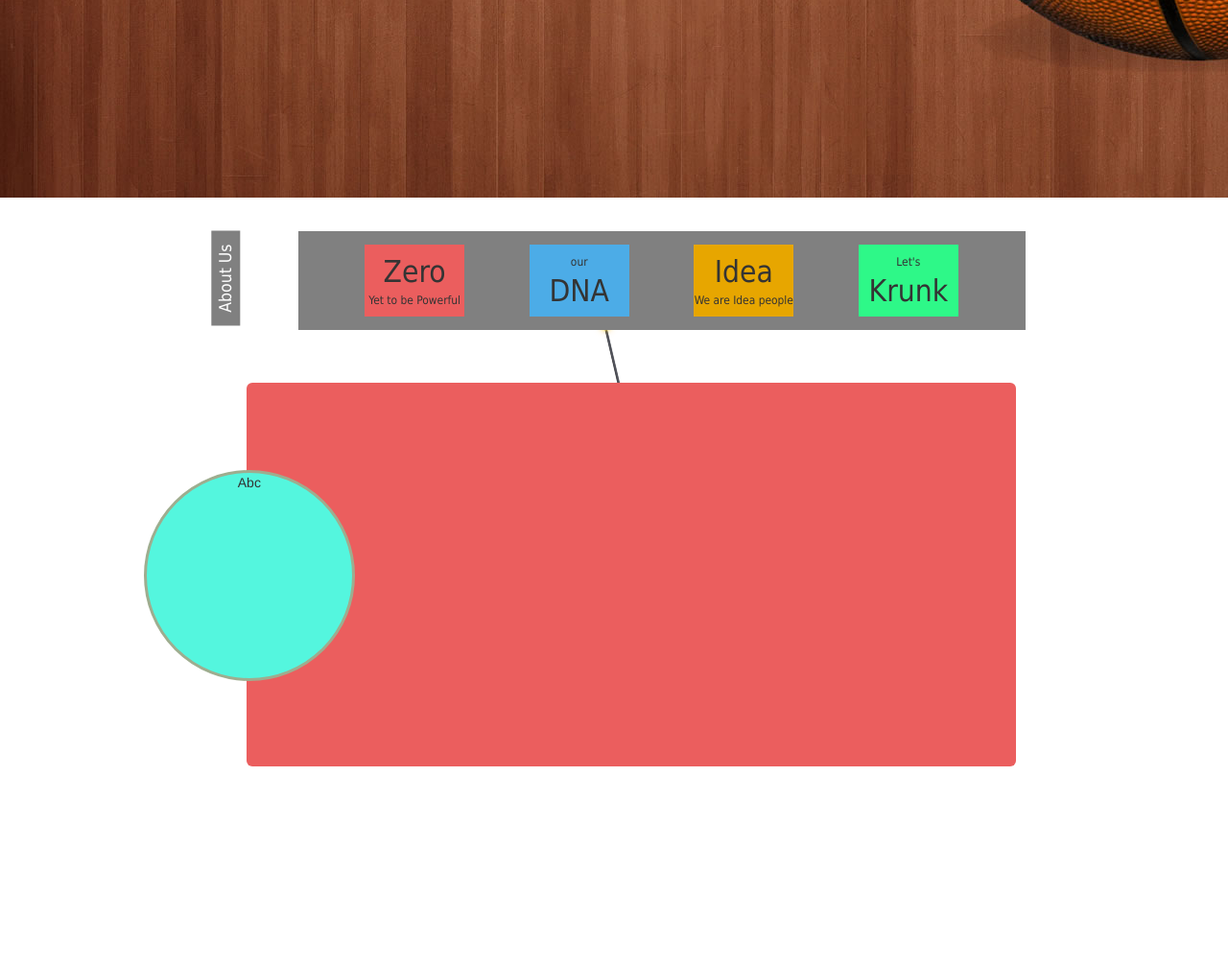
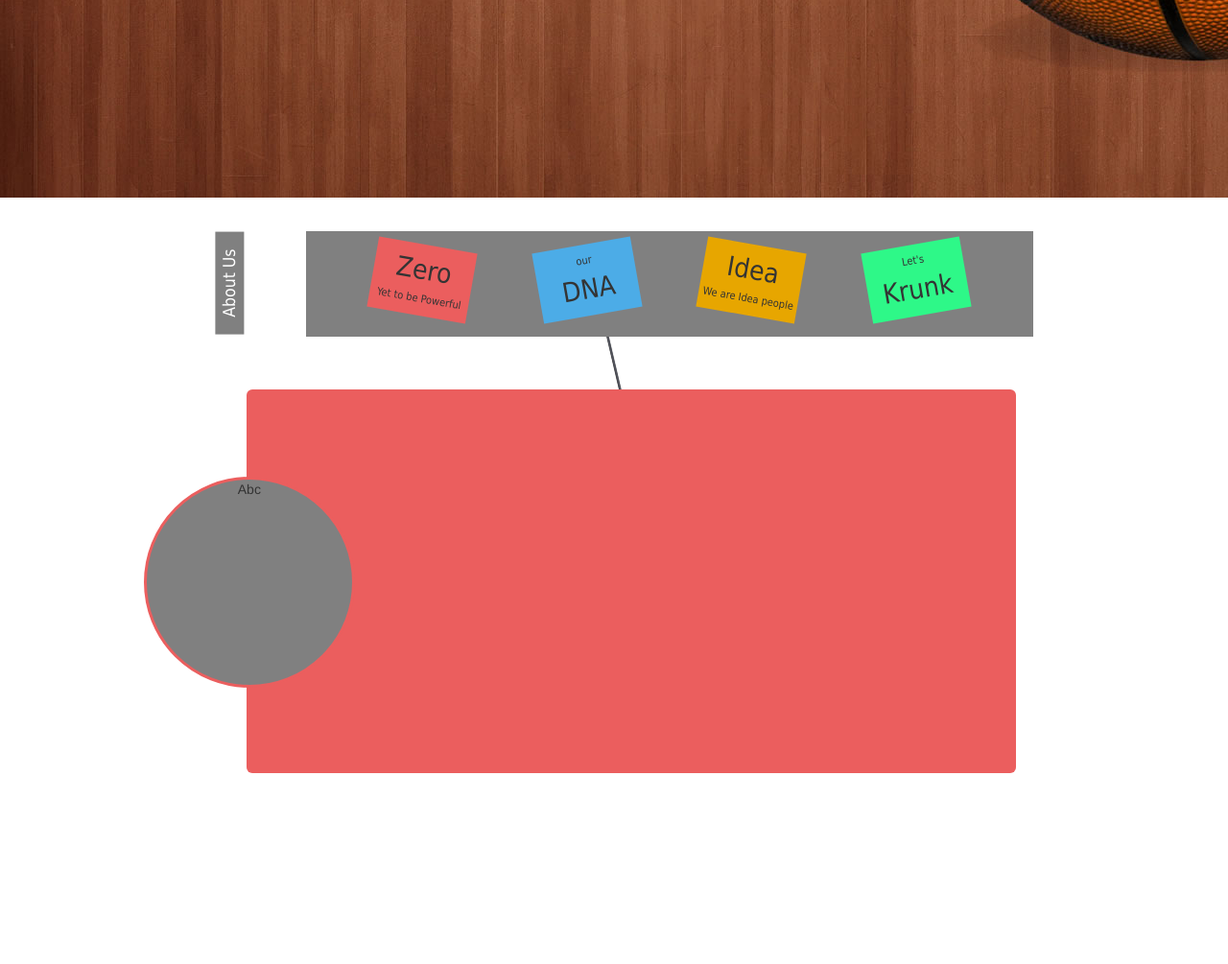
Before and after one commit to dmalikcs/django-krunksystems, a Django app: template templates/index.html in a window 1280 px wide. Shown: the part 594-1599 px from the top of the page at 96% size. Run offline with Django 3.2, Linux system fonts and the light colour scheme; the template is opened without the code that fills it: values that come from a table or form of the project are taken from there, others are empty; parts of the project's set-up code (start-up, migrations or seed data) failed here and were passed over; some libraries are stand-ins or nearby versions.

Commit message:
fonts changed and menu boxes rotated

```diff
--- a/static/css/krunk_abtus_test.css
+++ b/static/css/krunk_abtus_test.css
@@ -14,9 +14,9 @@
 }
 .nav_abtus .nav_abttxt
 {
-    width:9.7%;
+    width:10.5%;
     padding:.5% 0;
-    margin-top:3.3%;
+    margin-top:3.8%;
     background-color:grey;
     -webkit-transform:rotate(-90deg);
     -moz-transform:rotate(-90deg);
@@ -40,7 +40,8 @@
     -moz-box-shadow:none;
     background-image:none;
     background-color:grey;
-    border-radius:0
+    border-radius:0;
+    min-height:110px;
 }
 .menubar > .navbar
 {
@@ -66,8 +67,16 @@
     margin-top:0px;
     margin-bottom:0px;
     color:#343434;
-    font-family:tahoma;
+    font-family:"tahoma";
     font-weight:normal;
+}
+.menubox_size h2
+{
+    font-size:28px;
+}
+.menubox_size h6
+{
+    font-size:11px;
 }
 .menubox_size a
 {
@@ -77,18 +86,51 @@
 .menu_zero
 {
     background-color:#EB5E5E;
+    -webkit-transform:rotate(10deg);
+    -moz-transform:rotate(10deg);
+}
+
+.menu_zero:hover
+{
+    border:2px solid #D35454;
+    -webkit-transform:rotate(0deg);
+    -moz-transform:rotate(0deg);
 }
 .menu_dna
 {
     background-color:#4CACE7;
+    -webkit-transform:rotate(-10deg);
+    -moz-transform:rotate(-10deg);
+}
+.menu_dna:hover
+{
+    border:2px solid #459DD3;
+    -webkit-transform:rotate(0deg);
+    -moz-transform:rotate(0deg);
 }
 .menu_idea
 {
     background-color:#E7A600;
+    -webkit-transform:rotate(10deg);
+    -moz-transform:rotate(10deg);
+}
+.menu_idea:hover
+{
+    border:2px solid #D39700;
+    -webkit-transform:rotate(0deg);
+    -moz-transform:rotate(0deg);
 }
 .menu_krunk
 {
     background-color:#2EF888;
+    -webkit-transform:rotate(-10deg);
+    -moz-transform:rotate(-10deg);
+}
+.menu_krunk:hover
+{
+    border:2px solid #27D876;
+    -webkit-transform:rotate(0deg);
+    -moz-transform:rotate(0deg);
 }
 .box-circle .img-circle
 {
@@ -109,8 +151,8 @@
 .box-circle .row-fluid .about_circle
 {
     margin-left:-85%;
-    border:3px solid #9ead8f;
-    background-color:#54f6de;
+    border:3px solid #eb5e5e;
+    background-color:grey;
 }
 .box-circle .row-fluid  .about_box
 {
```
